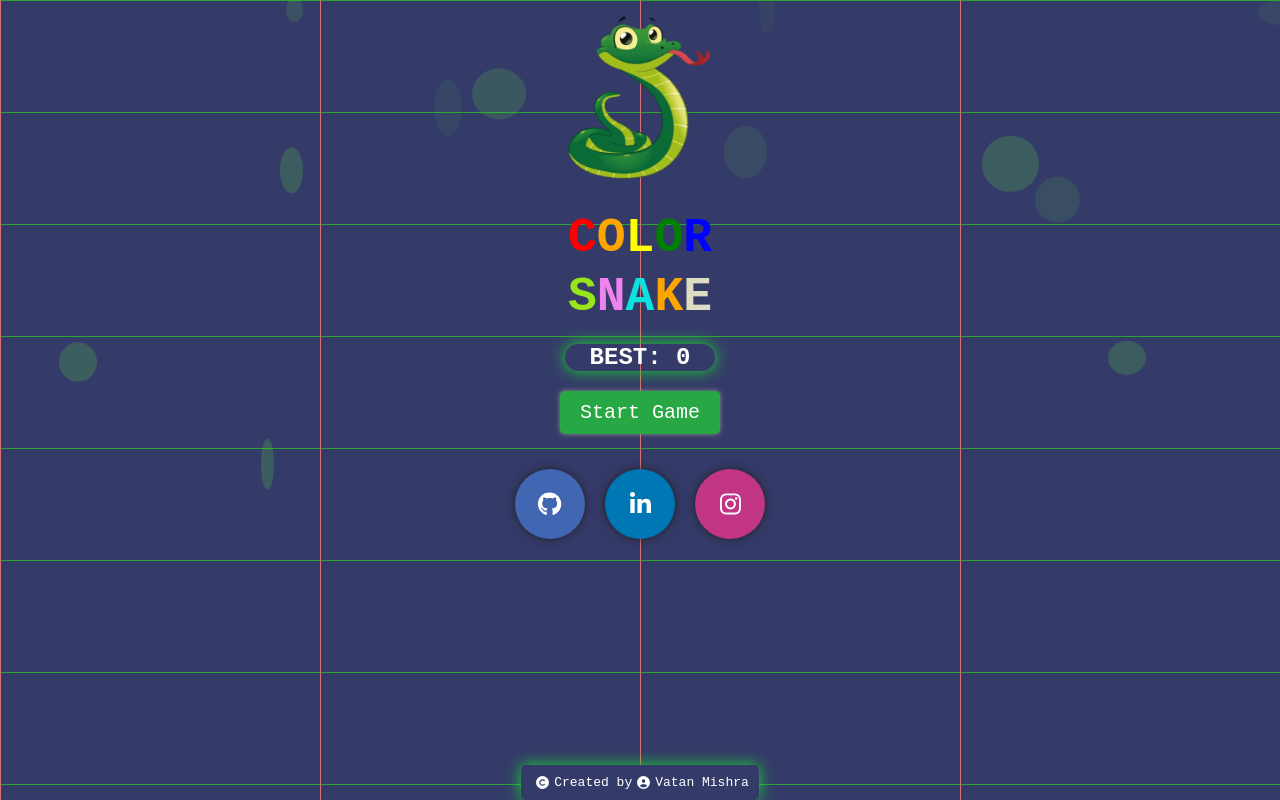
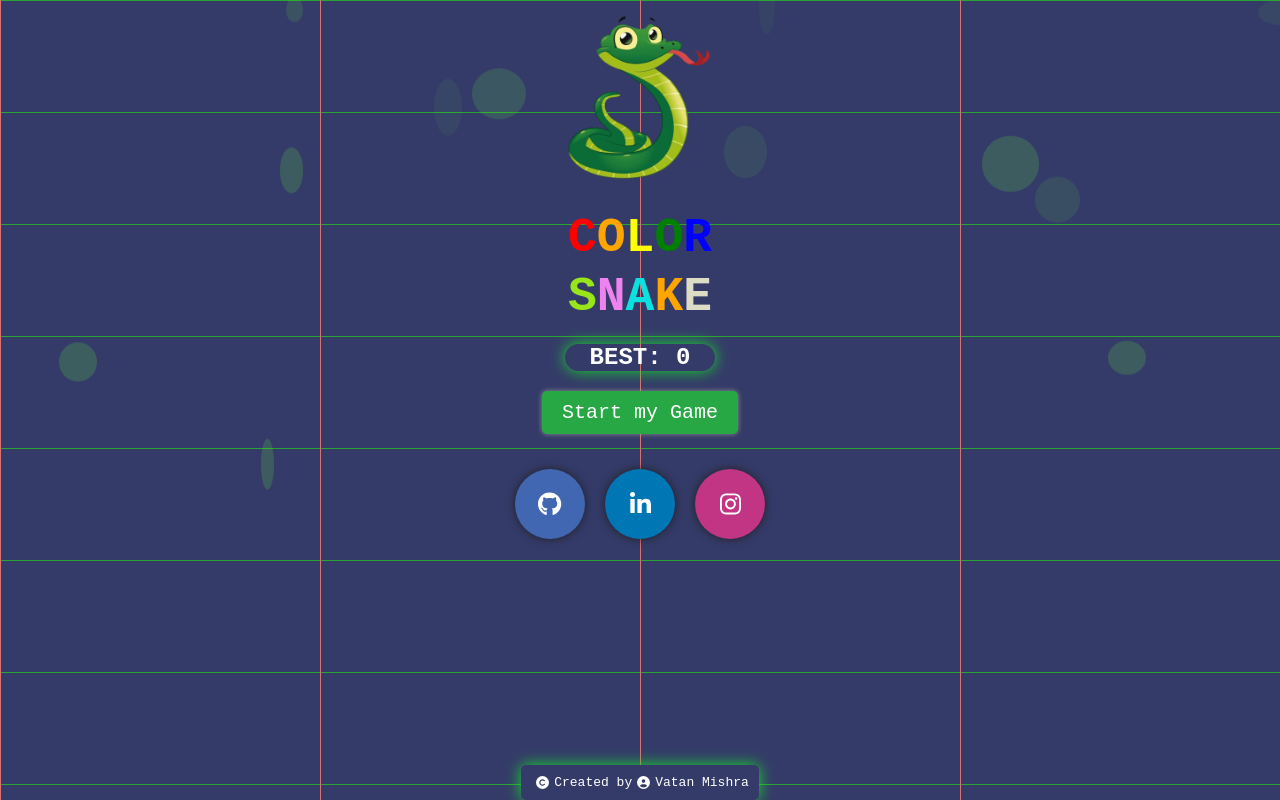
Before and after one commit to vt-mishra/Color_Snake_Game, a React (Create React App) app: page / in a window 1280 px wide. Built offline with nearby package versions, Linux system fonts and the light colour scheme.

Commit message:
ninth commit

```diff
--- a/src/Game.js
+++ b/src/Game.js
@@ -221,7 +221,7 @@ const Game = () => {
           </div>
           <div className="best-score">BEST: {score}</div>
           <div className="start-buttons">
-            <button className="start-button" onClick={restartGame}>Start Game</button>
+            <button className="start-button" onClick={restartGame}>Start my Game</button>
             <div className="social-buttons">
             <a href="https://github.com/vt-mishra" target="_blank" rel="noopener noreferrer" className="social-button github-button">
                 <FontAwesomeIcon icon={faGithub} />
```
